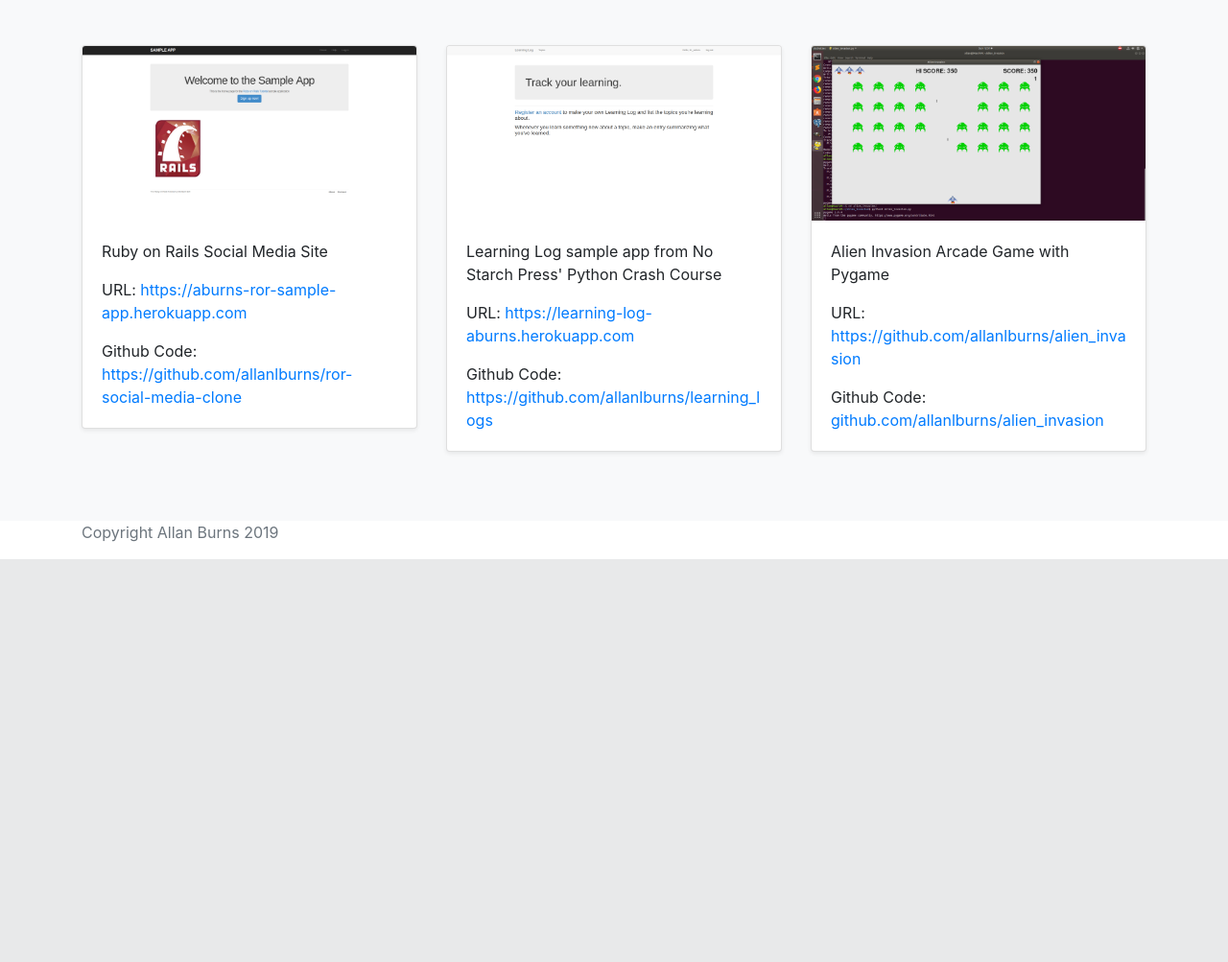
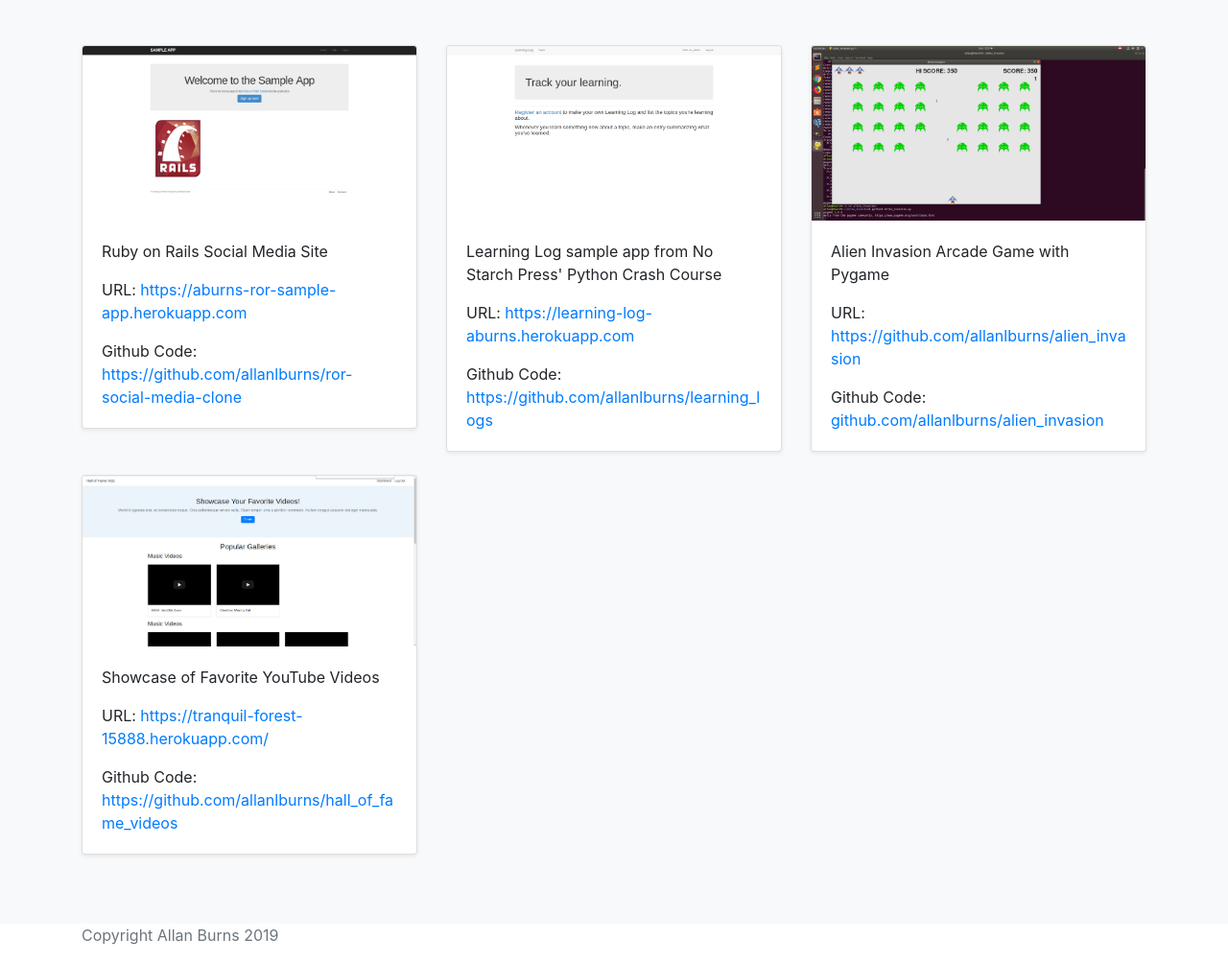
Before and after one commit to allanlburns/portfolio, a Django app: page / in a window 1280 px wide. Shown: the part 765-1768 px from the top of the page at 96% size. Before the commit the page ends 1348 px from the top, so only its background shows below. Run offline with Django 3.2, Linux system fonts and the light colour scheme; data that the repository does not hold is empty; some libraries are stand-ins or nearby versions.

Commit message:
Add project card for video showcase to home.html.

```diff
--- a/jobs/templates/jobs/home.html
+++ b/jobs/templates/jobs/home.html
@@ -124,6 +124,18 @@
 						</div>
 					</div>
 
+					<div class="col-md-4">
+						<div class="card mb-4 shadow-sm">
+							<a href="{% static 'showcase_thumbnail.jpg' %}"><img class="card-img-top" src="{% static 'showcase_thumbnail.jpg' %}"></a>
+							<div class="card-body">
+								<p class="card-text">Showcase of Favorite YouTube Videos</p>
+								<p class="card-text">URL: <a href="https://tranquil-forest-15888.herokuapp.com/" target="_blank">https://tranquil-forest-15888.herokuapp.com/</a></p>
+								<p class="card-text">Github Code: <a href="https://github.com/allanlburns/hall_of_fame_videos
+									" target="_blank">https://github.com/allanlburns/hall_of_fame_videos</a></p>
+							</div>
+						</div>
+					</div>
+
 					<!-- <div class="col-md-4">
 						<div class="card mb-4 shadow-sm">
 							<a href="{% static 'alien_invasion.jpg' %}"><img class="card-img-top" src="{% static 'alien_invasion.jpg' %}"></a>
```
Also changed, not shown: portfolio/static/showcase_thumbnail.jpg (added), 3 other files.
